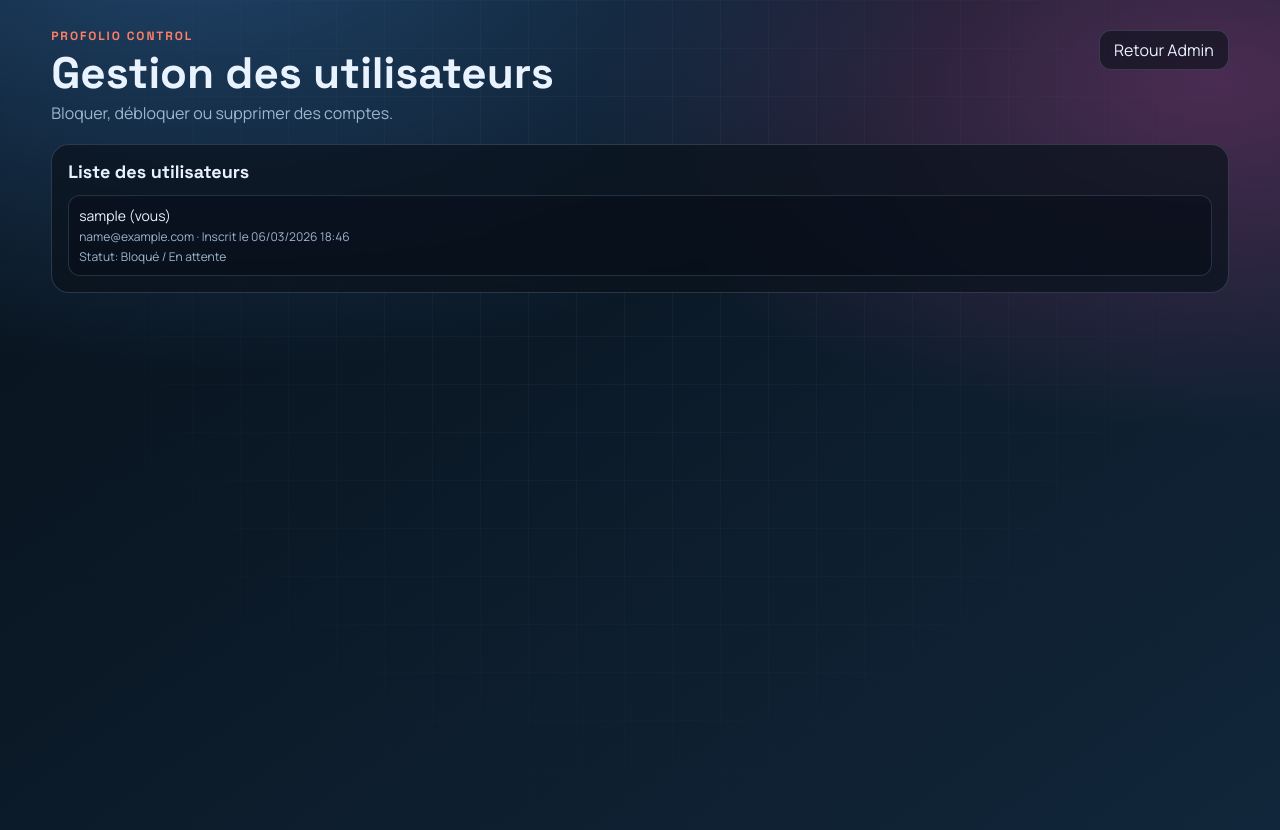
After one commit to junior26-cyber/profolio, a Django app: page /admin/users/ in a window 1280 px wide. The commit adds this page. Run offline with Django 4.2, Linux system fonts and the light colour scheme; the visitor is signed in with stand-in values (Sample User, id 1); data comes from the database, SQL or seed files in the repository.

Commit message:
Add admin users management page with block and delete actions

```diff
--- a/config/urls.py
+++ b/config/urls.py
@@ -10,7 +10,10 @@ urlpatterns = [
     path("logout/", views.logout_view, name="logout"),
     path("register/", views.register_page, name="register"),
     path("admin/panel/", views.admin_panel, name="admin_panel"),
+    path("admin/users/", views.admin_users_page, name="admin_users_page"),
     path("admin/users/<int:user_id>/activate/", views.activate_user_account, name="activate_user_account"),
+    path("admin/users/<int:user_id>/toggle-block/", views.admin_toggle_user_block, name="admin_toggle_user_block"),
+    path("admin/users/<int:user_id>/delete/", views.admin_delete_user, name="admin_delete_user"),
     path("api/accounts/check-username/", views.check_username, name="check_username"),
     path("api/accounts/check-referral/", views.check_referral, name="check_referral"),
     path("templates/", views.templates_gallery, name="templates_gallery"),
--- a/core/views.py
+++ b/core/views.py
@@ -1023,6 +1023,41 @@ def activate_user_account(request: HttpRequest, user_id: int):
         profile.is_approved = True
         profile.save(update_fields=["is_approved"])
     return redirect("/admin/panel/")
+
+
+@login_required(login_url="/login/")
+@require_GET
+def admin_users_page(request: HttpRequest):
+    if not (request.user.is_staff or request.user.is_superuser):
+        return redirect("/dashboard/")
+    users = User.objects.select_related("profile").order_by("-date_joined")
+    return _render_page(request, "admin_users.html", {"users_list": users, "current_admin_id": request.user.id})
+
+
+@login_required(login_url="/login/")
+@require_POST
+def admin_toggle_user_block(request: HttpRequest, user_id: int):
+    if not (request.user.is_staff or request.user.is_superuser):
+        return redirect("/dashboard/")
+    target = get_object_or_404(User.objects.select_related("profile"), id=user_id)
+    if target.id == request.user.id:
+        return redirect("/admin/users/")
+    profile = getattr(target, "profile", None)
+    if profile:
+        profile.is_approved = not bool(profile.is_approved)
+        profile.save(update_fields=["is_approved"])
+    return redirect("/admin/users/")
+
+
+@login_required(login_url="/login/")
+@require_POST
+def admin_delete_user(request: HttpRequest, user_id: int):
+    if not (request.user.is_staff or request.user.is_superuser):
+        return redirect("/dashboard/")
+    target = get_object_or_404(User, id=user_id)
+    if target.id != request.user.id:
+        target.delete()
+    return redirect("/admin/users/")
 
 
 @require_http_methods(["GET", "POST"])
--- a/static/css/admin_panel.css
+++ b/static/css/admin_panel.css
@@ -99,6 +99,14 @@ h1 {
   border: 1px solid var(--line);
   background: rgba(9, 15, 24, 0.6);
 }
+.btn-danger {
+  text-decoration: none;
+  color: #ffd3d0;
+  padding: 8px 14px;
+  border-radius: 12px;
+  border: 1px solid rgba(255, 126, 102, 0.4);
+  background: rgba(70, 18, 18, 0.55);
+}
 
 .kpis-grid,
 .charts-grid,
@@ -123,6 +131,14 @@ h1 {
   padding: 16px;
   position: relative;
   overflow: hidden;
+}
+.kpi-clickable {
+  cursor: pointer;
+  transition: transform .2s ease, border-color .2s ease;
+}
+.kpi-clickable:hover {
+  transform: translateY(-2px);
+  border-color: rgba(99, 208, 255, 0.5);
 }
 
 .kpi-card::after {
--- a/templates/admin_panel.html
+++ b/templates/admin_panel.html
@@ -25,7 +25,7 @@
     </header>
 
     <section class="kpis-grid reveal">
-      <article class="kpi-card">
+      <article class="kpi-card kpi-clickable" onclick="window.location.href='/admin/users/'" role="button" tabindex="0" aria-label="Voir les utilisateurs">
         <p class="kpi-label">Utilisateurs</p>
         <h2 class="kpi-value" data-count="{{ total_users }}">0</h2>
         <p class="kpi-meta">+{{ users_30d }} sur 30 jours</p>
--- /dev/null
+++ b/templates/admin_users.html
@@ -0,0 +1,67 @@
+<!DOCTYPE html>
+<html lang="fr">
+<head>
+  <meta charset="UTF-8" />
+  <meta name="viewport" content="width=device-width, initial-scale=1.0" />
+  <title>Utilisateurs | Admin ProFolio</title>
+  <link rel="preconnect" href="https://fonts.googleapis.com">
+  <link rel="preconnect" href="https://fonts.gstatic.com" crossorigin>
+  <link href="https://fonts.googleapis.com/css2?family=Space+Grotesk:wght@400;500;600;700&family=Manrope:wght@400;600;700;800&display=swap" rel="stylesheet">
+  <link rel="stylesheet" href="/static/css/admin_panel.css?v=20260306" />
+</head>
+<body>
+  <div class="admin-bg"></div>
+  <main class="admin-shell">
+    <header class="admin-head">
+      <div>
+        <p class="eyebrow">ProFolio Control</p>
+        <h1>Gestion des utilisateurs</h1>
+        <p class="subtitle">Bloquer, débloquer ou supprimer des comptes.</p>
+      </div>
+      <div class="head-actions">
+        <a href="/admin/panel/" class="btn-back">Retour Admin</a>
+      </div>
+    </header>
+
+    <section class="panel">
+      <div class="panel-head">
+        <h3>Liste des utilisateurs</h3>
+      </div>
+      <div class="table-list">
+        {% for u in users_list %}
+          <div class="row-item">
+            <div>
+              <p class="row-title">{{ u.username }}{% if u.id == current_admin_id %} (vous){% endif %}</p>
+              <p class="row-sub">{{ u.email }} · Inscrit le {{ u.date_joined.strftime('%d/%m/%Y %H:%M') }}</p>
+              <p class="row-sub">
+                Statut:
+                {% if u.profile and u.profile.is_approved %}
+                  Actif
+                {% else %}
+                  Bloqué / En attente
+                {% endif %}
+              </p>
+            </div>
+            <div style="display:flex;gap:8px;flex-wrap:wrap;">
+              {% if u.id != current_admin_id %}
+                <form method="post" action="/admin/users/{{ u.id }}/toggle-block/">
+                  <input type="hidden" name="csrfmiddlewaretoken" value="{{ csrf_token }}" />
+                  <button type="submit" class="btn-back">
+                    {% if u.profile and u.profile.is_approved %}Bloquer{% else %}Débloquer{% endif %}
+                  </button>
+                </form>
+                <form method="post" action="/admin/users/{{ u.id }}/delete/" onsubmit="return confirm('Supprimer cet utilisateur ?');">
+                  <input type="hidden" name="csrfmiddlewaretoken" value="{{ csrf_token }}" />
+                  <button type="submit" class="btn-danger">Supprimer</button>
+                </form>
+              {% endif %}
+            </div>
+          </div>
+        {% else %}
+          <p class="empty">Aucun utilisateur trouvé.</p>
+        {% endfor %}
+      </div>
+    </section>
+  </main>
+</body>
+</html>
```
